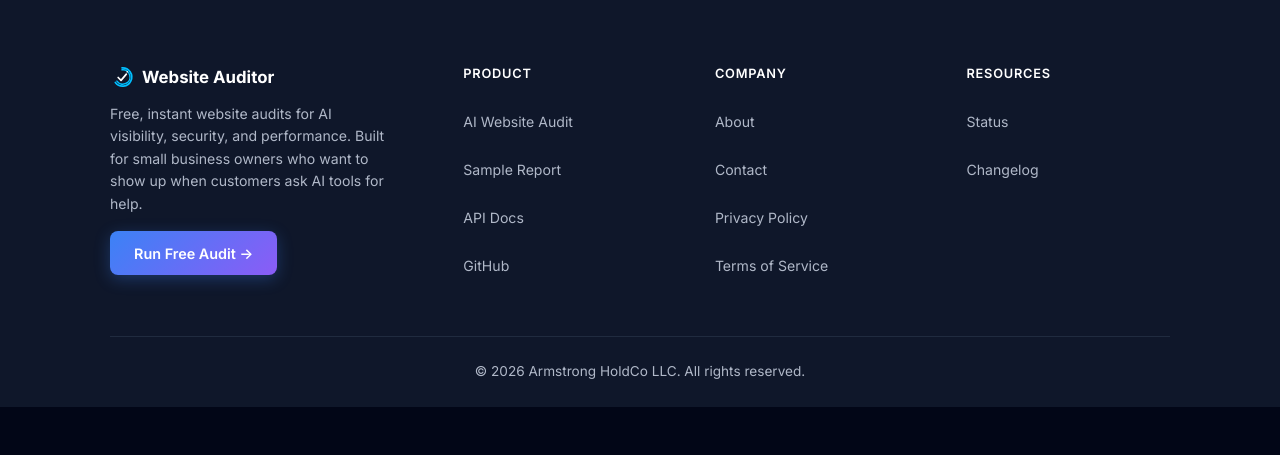
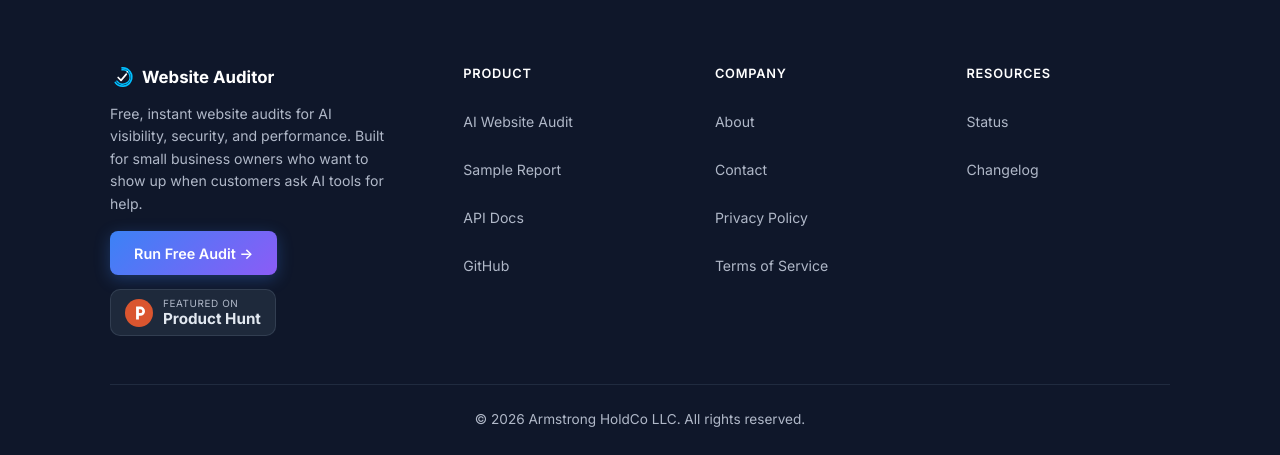
Before and after one commit to SpikeyCoder/chaos_tester, a Flask app: page /ai-website-audit in a window 1280 px wide. Shown: the part 3562-4017 px from the top of the page. Before the commit the page ends 3969 px from the top, so only its background shows below. Run offline with Flask 3, Linux system fonts and the light colour scheme; parts of the project's set-up code (start-up, migrations or seed data) failed here and were passed over; some libraries are stand-ins or nearby versions.

Commit message:
P4 follow-ups: alternateName -> 'AI Website Auditor'; add Product Hunt footer badge
- WebSite alternateName now 'AI Website Auditor' (dropped the competitor's
  'WebSite Auditor' stylization).
- Visible 'Featured on Product Hunt' badge in the footer linking to the PH
  product page (inline SVG logo, self-contained, CSP-safe — no external image).

```diff
--- a/static/css/base.css
+++ b/static/css/base.css
@@ -1047,3 +1047,13 @@ a:focus-visible, button:focus-visible, input:focus-visible, select:focus-visible
 .bug-spinner { display: inline-block; width: 16px; height: 16px; border: 2px solid transparent;
     border-top-color: var(--bg); border-radius: 50%; animation: bugSpin .6s linear infinite; }
 @keyframes bugSpin { to { transform: rotate(360deg); } }
+
+
+/* P4: Product Hunt badge (footer) */
+.ph-badge { display: inline-flex; align-items: center; gap: 10px; margin-top: 14px; padding: 8px 14px;
+  border: 1px solid var(--border-medium); border-radius: 10px; background: var(--bg-elevated); width: max-content; }
+.ph-badge:hover { border-color: var(--border-hover); }
+.ph-badge-logo { width: 28px; height: 28px; flex: 0 0 auto; }
+.ph-badge-text { display: flex; flex-direction: column; line-height: 1.15; }
+.ph-badge-eyebrow { font-size: 0.62rem; text-transform: uppercase; letter-spacing: 0.06em; color: var(--text-muted); }
+.ph-badge-name { font-size: 0.95rem; font-weight: 700; color: var(--text); }
--- a/templates/base.html
+++ b/templates/base.html
@@ -65,7 +65,7 @@
         "@type": "WebSite",
         "@id": "https://website-auditor.io/#website",
         "name": "Website Auditor",
-        "alternateName": ["WebSite Auditor", "Website Auditor Tool"],
+        "alternateName": ["AI Website Auditor", "Website Auditor Tool"],
         "url": "https://website-auditor.io",
         "sameAs": [
             "https://www.producthunt.com/products/seo-website-auditor"
@@ -152,6 +152,10 @@
                     </div>
                     <p class="u-color-muted u-text-088" style="line-height:1.6;max-width:280px;">Free, instant website audits for AI visibility, security, and performance. Built for small business owners who want to show up when customers ask AI tools for help.</p>
                     <a class="btn btn-primary u-mt-4-v u-cta-padding-md" href="/#audit">Run Free Audit →</a>
+                    <a class="ph-badge" href="https://www.producthunt.com/products/seo-website-auditor" target="_blank" rel="noopener" aria-label="Website Auditor is featured on Product Hunt">
+                      <svg class="ph-badge-logo" viewBox="0 0 24 24" aria-hidden="true" focusable="false"><circle cx="12" cy="12" r="12" fill="#DA552F"/><path d="M13.2 6.5H9.5v11h2.4v-3.1h1.3a3.95 3.95 0 0 0 0-7.9zm0 5.6h-1.3V8.8h1.3a1.65 1.65 0 0 1 0 3.3z" fill="#fff"/></svg>
+                      <span class="ph-badge-text"><span class="ph-badge-eyebrow">Featured on</span><span class="ph-badge-name">Product Hunt</span></span>
+                    </a>
                 </div>
                 <div class="footer-col">
                     <div class="footer-col-title">Product</div>
```
